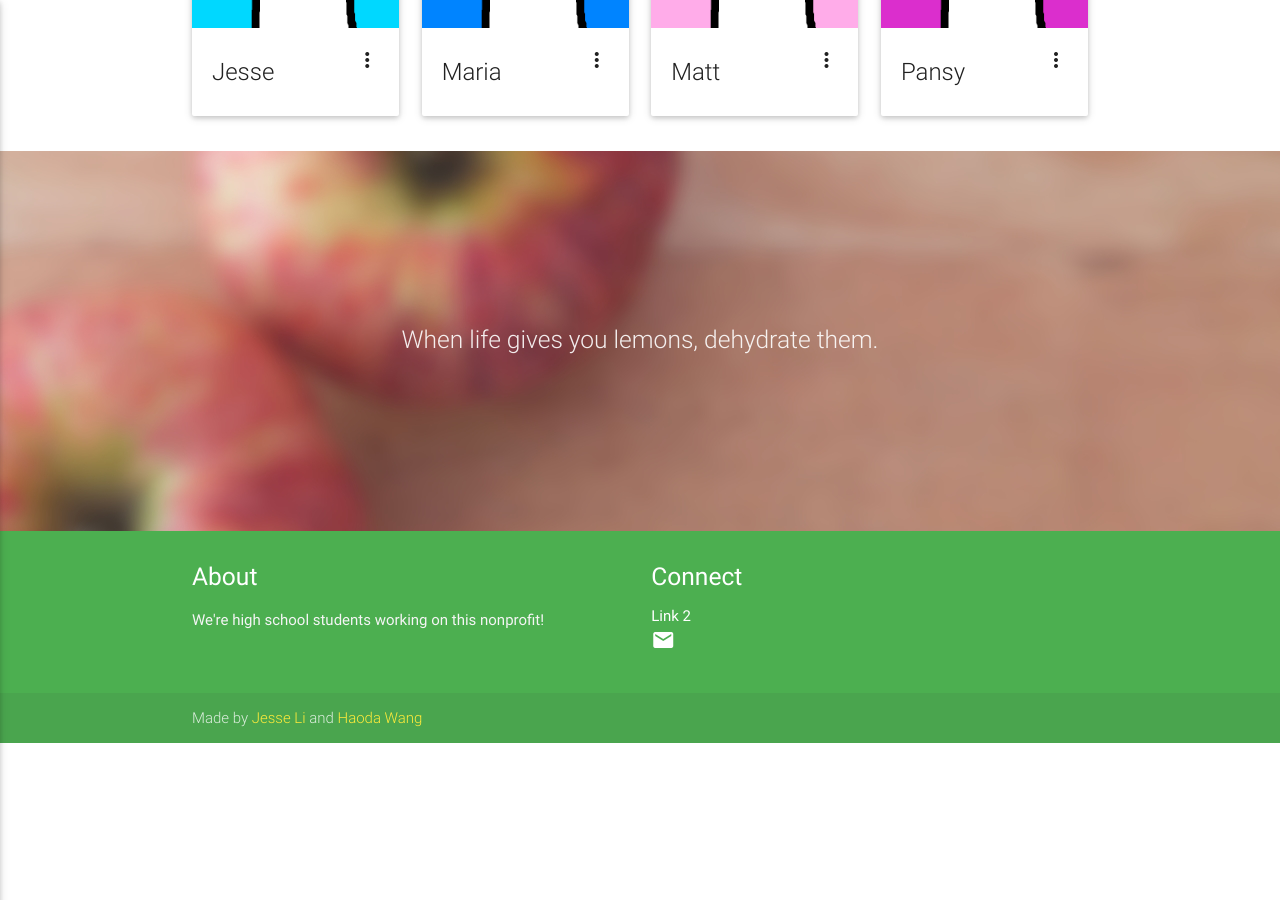
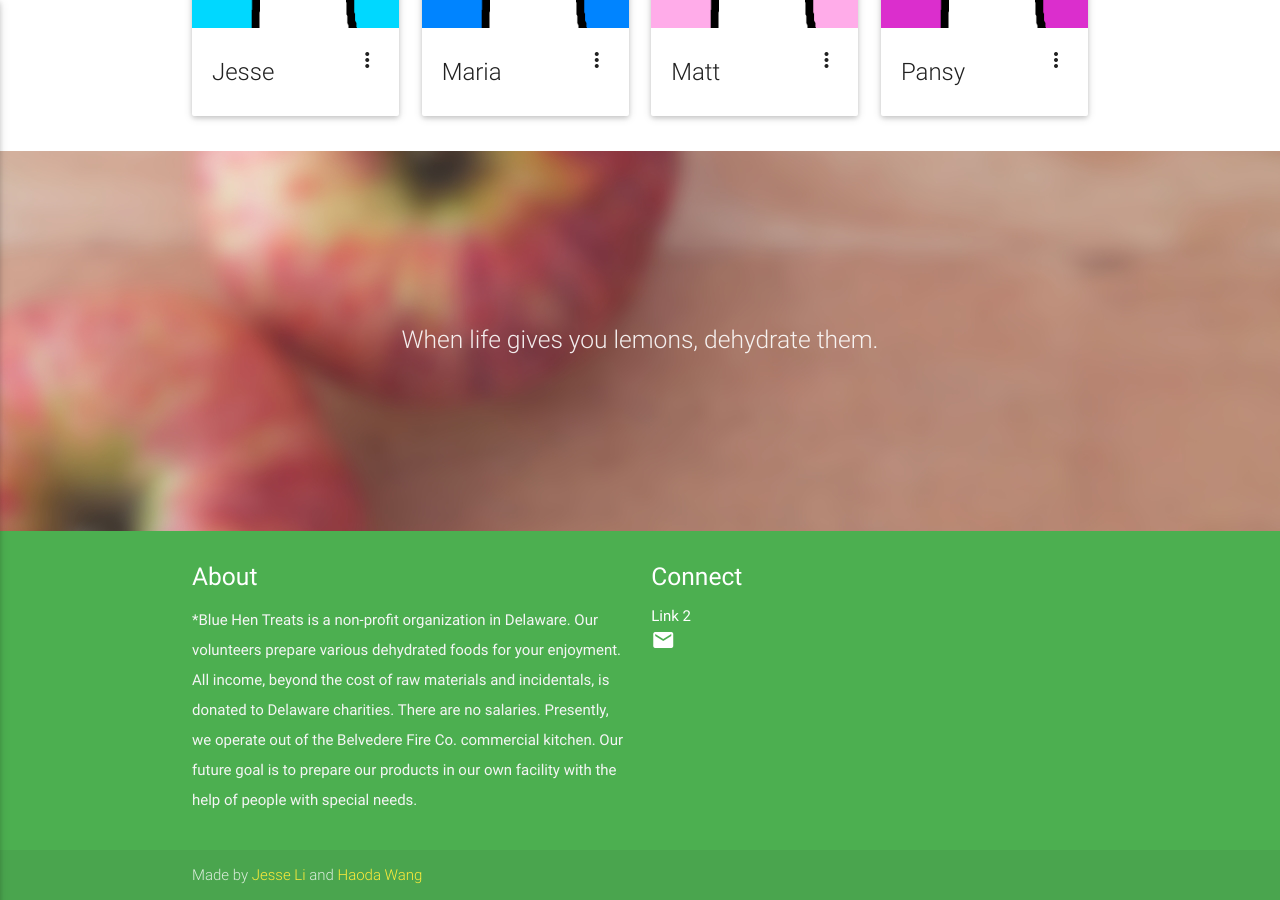
Before and after one commit to veggiedefender/bluehentreats, a Jekyll site: the page built from index.html, in a window 1280 px wide and 900 px high, scrolled down 1575 px. Built offline with Jekyll 4.4.1, drawn with Linux system fonts in a browser that asks for light colours; nearby versions of some CDN libraries; before the commit the page ends 2318 px from its top, so only the background shows below that.

Commit message:
add description

```diff
--- a/_config.yml
+++ b/_config.yml
@@ -9,11 +9,11 @@
 title: Blue Hen Treats
 email: your-email@domain.com
 description: > # this means to ignore newlines until "baseurl:"
-  We're high school students working on this nonprofit!
+  *Blue Hen Treats is a non-profit organization in Delaware. Our volunteers prepare various dehydrated foods for your enjoyment.
+  All income, beyond the cost of raw materials and incidentals, is donated to Delaware charities. There are no salaries. Presently, we operate out of the Belvedere Fire Co. commercial kitchen. Our future goal is to prepare our products in our own facility with the help of people with special needs.
+
 baseurl: "/bluehentreats" # the subpath of your site, e.g. /blog
 url: "https://veggiedefender.github.io" # the base hostname & protocol for your site
-twitter_username: jekyllrb
-github_username:  jekyll
 collections:
   - people
 
```
